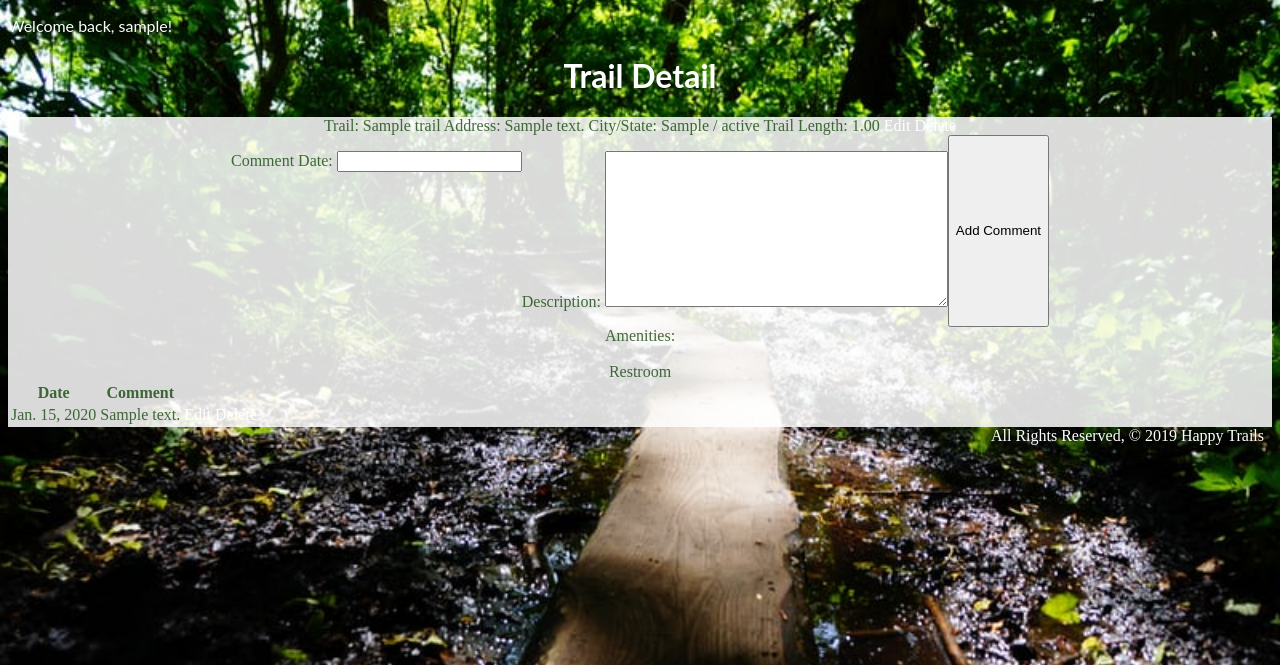
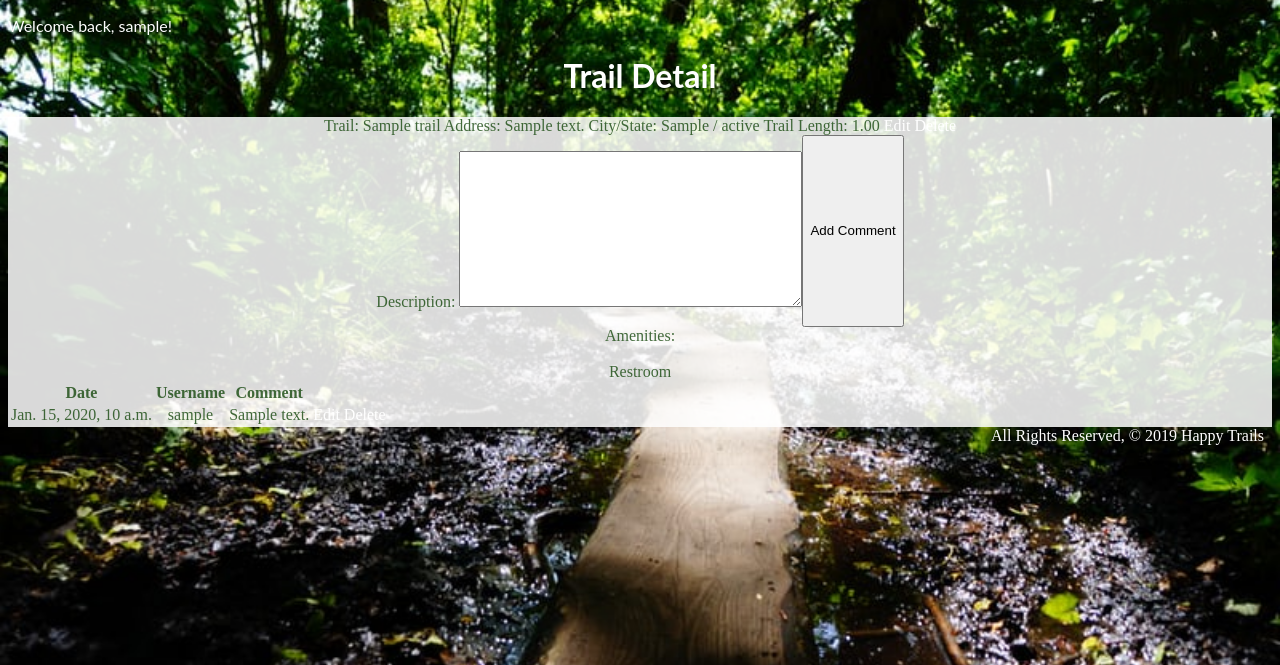
Before and after one commit to awojdyla89/Happy-Trails, a Django app: page /trails/1/ in a window 1280 px wide. Shown: the part 85-750 px from the top of the page. Run offline with Django 3.2, Linux system fonts and the light colour scheme; a user stored in the database is signed in; tables that the repository leaves empty hold one stand-in row (values such as "Sample post").

Commit message:
aupdates authentication, adds username to comment display

```diff
--- a/main_app/forms.py
+++ b/main_app/forms.py
@@ -4,4 +4,4 @@ from .models import Comment
 class CommentForm(ModelForm):
   class Meta:
     model = Comment
-    fields = ['date', 'description']
+    fields = ['description']
--- a/main_app/models.py
+++ b/main_app/models.py
@@ -1,6 +1,7 @@
 from django.db import models
 from django.urls import reverse
 from django.contrib.auth.models import User
+from django.utils import timezone
 
 
 
@@ -51,7 +52,7 @@ class Trail(models.Model):
     amenities = models.ManyToManyField(Amenity)
 
 class Comment(models.Model):
-    date = models.DateField('Comment Date')
+    date = models.DateTimeField(auto_now_add=True)
     description = models.TextField(max_length=250)
 
     trail = models.ForeignKey(Trail, on_delete=models.CASCADE)
--- a/main_app/templates/main_app/comment_form.html
+++ b/main_app/templates/main_app/comment_form.html
@@ -4,7 +4,7 @@
 {% if object %}
 <h1>Edit <span>{{object.name}}</span></h1>
 {% else %}
-<h1>Add-Edit Trail</h1>
+<h1>Edit Comment</h1>
   {% endif %}
   <!-- Leaving the action empty makes the form post to the same url used to display it -->
   <form action="" method="post">
--- a/main_app/templates/main_app/trail_list.html
+++ b/main_app/templates/main_app/trail_list.html
@@ -7,7 +7,7 @@
 <a href=" {% url 'detail' trail.id %}">
 <div class="card">
     <div class="trail_detail">
-        <span class="card-title" id="specifics">Trail: {{ trail.name }}<br>Address: {{ trail.address }}<br> {{ trail.city}},{{ trail.state }}<br>Trail Length: {{ trail.trail_length }} miles</span>
+        <span class="card-title" id="specifics">Trail: {{ trail.name }}<br>Address: {{ trail.address }}<br> {{ trail.city}},{{ trail.state }}<br>Trail Length: {{ trail.trail_length }} miles<br>Amenities: {{ trail.amenities }}</span>
     </div>
 </div>
 </a>
--- a/main_app/templates/trails/detail.html
+++ b/main_app/templates/trails/detail.html
@@ -23,12 +23,13 @@
     </form>
     <table>
         <thead>
-            <tr><th>Date</th><th>Comment</th></tr>
+            <tr><th>Date</th><th>Username</th><th>Comment</th></tr>
         </thead>
         <tbody>
             {% for comment in trail.comment_set.all %}
             <tr>
                 <td>{{ comment.date }}</td>
+                <td>{{ comment.user }}</td>
                 <td>{{ comment.description }}</td>
                 <td><a href="{% url 'comments_update' comment.id %}">Edit</a></td>
                 <td><a href="{% url 'comments_delete' trail.id comment.id %}">Delete</a></td>
--- a/main_app/views.py
+++ b/main_app/views.py
@@ -24,7 +24,7 @@ def about(request):
 class TrailList(ListView):
     model = Trail
 
-
+@login_required
 def trails_detail(request, trail_id):
     trail = Trail.objects.get(id=trail_id)
     comment_form = CommentForm()
```
